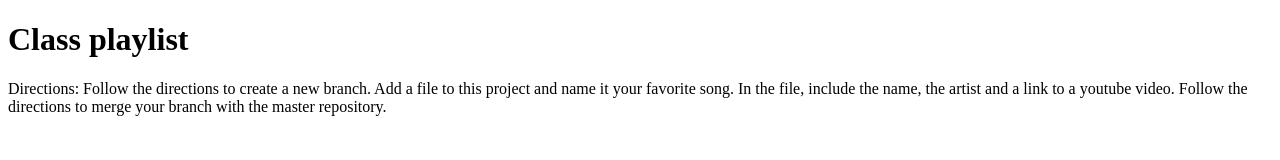
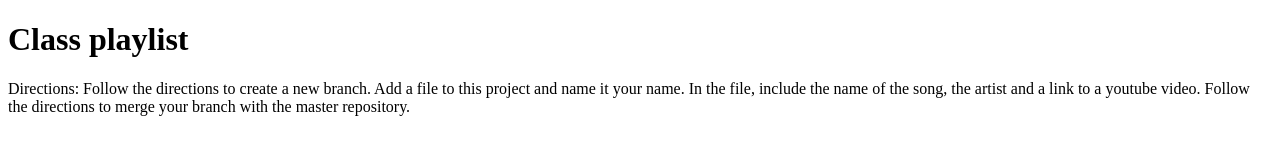
Before and after one commit to dshae9/branchingMergingPractice, a plain HTML site: page mainFolder/index.html in a window 1280 px wide. Drawn offline with Linux system fonts and the light colour scheme.

Commit message:
changed direction

```diff
--- a/mainFolder/index.html
+++ b/mainFolder/index.html
@@ -8,8 +8,8 @@
         <p>
         Directions:
         Follow the directions to create a new branch.
-        Add a file to this project and name it your favorite song.
-        In the file, include the name, the artist and a link to a youtube video.
+        Add a file to this project and name it your name.
+        In the file, include the name of the song, the artist and a link to a youtube video.
         Follow the directions to merge your branch with the master repository.
         </p>
     </body>
```
